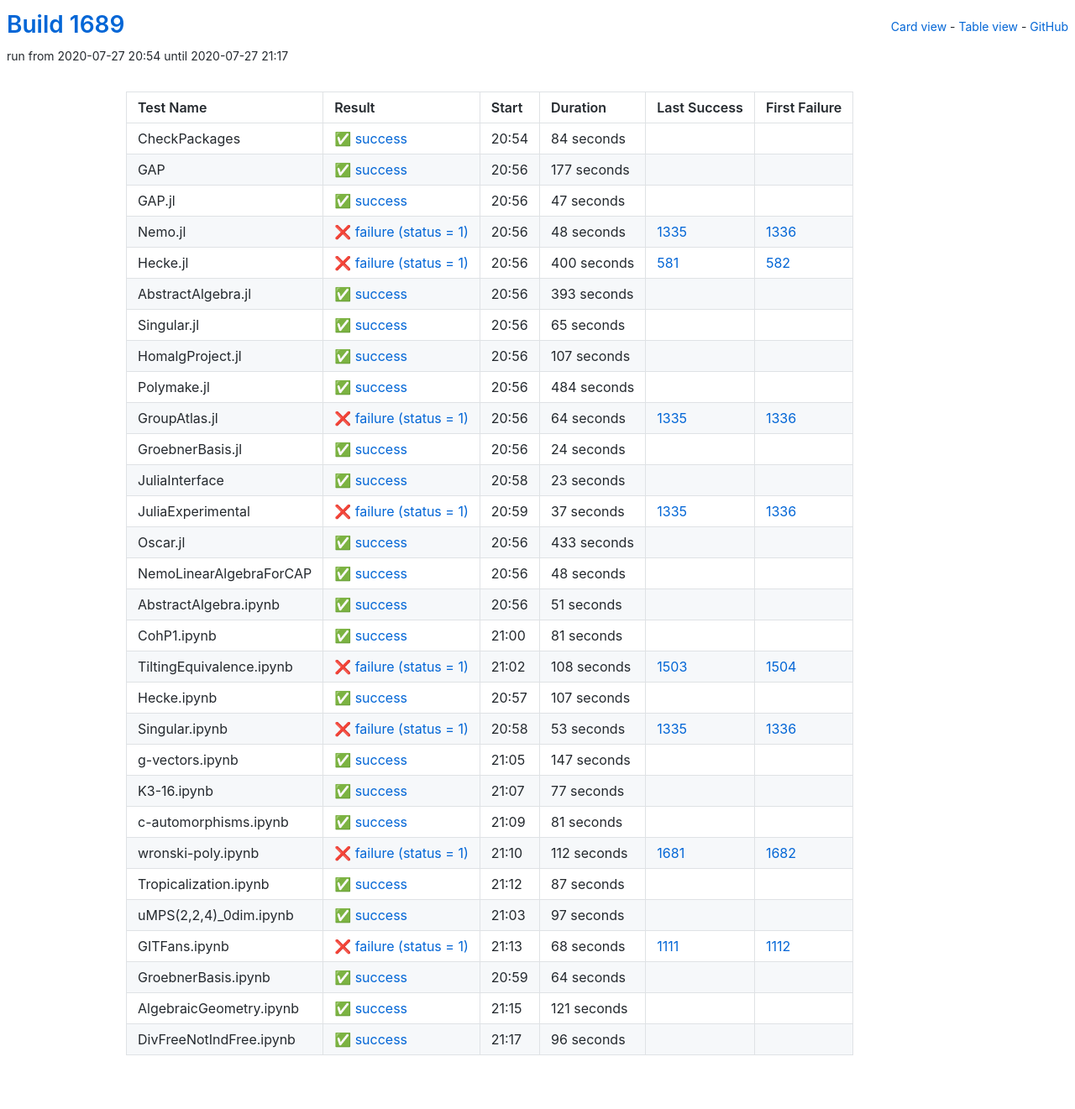
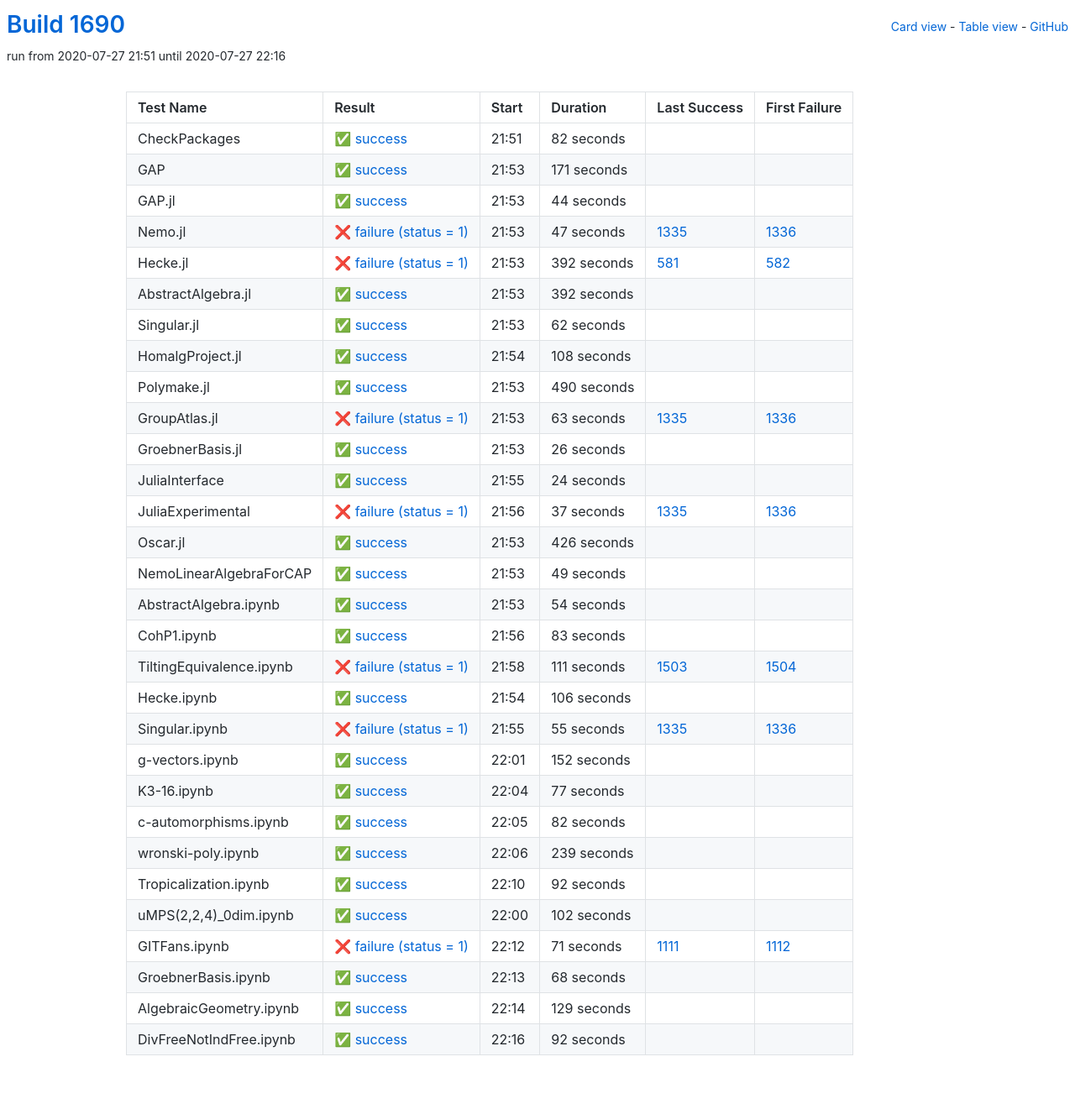
Before and after one commit to oscar-system/oscar-ci-status-1.4, a Jekyll site: the page built from table.html, in a window 1280 px wide. Shown: the whole page at 84% size. Built offline with Jekyll 4.4.1, drawn with Linux system fonts in a browser that asks for light colours.

Commit message:
Build #1690

```diff
--- a/_data/ci.yml
+++ b/_data/ci.yml
@@ -1,6 +1,6 @@
 ---
-build: 1689
-build_url: https://oscarci.mathematik.uni-kl.de/job/oscar-julia-1.4/1689/
+build: 1690
+build_url: https://oscarci.mathematik.uni-kl.de/job/oscar-julia-1.4/1690/
 job: oscar-julia-1.4
 organization: oscar-system
 repo: oscar-ci-status-1.4
@@ -8,128 +8,140 @@ repourl: https://github.com/oscar-system/oscar-ci-status-1.4
 tests:
 - name: CheckPackages
   id: checkpackages
-  log: https://oscarci.mathematik.uni-kl.de/job/oscar-julia-1.4/1689/artifact/logs/build-1689/CheckPackages.log
-  start: 2020-07-27 20:54
+  log: https://oscarci.mathematik.uni-kl.de/job/oscar-julia-1.4/1690/artifact/logs/build-1690/CheckPackages.log
+  start: 2020-07-27 21:51
   success: true
   exitcode: 0
   status: success
-  duration: 84
+  duration: 82
   last_success: false
   last_success_url:
   first_failure: false
   first_failure_url:
 - name: GAP
   id: gap
-  log: https://oscarci.mathematik.uni-kl.de/job/oscar-julia-1.4/1689/artifact/logs/build-1689/GAP.log
-  start: 2020-07-27 20:56
+  log: https://oscarci.mathematik.uni-kl.de/job/oscar-julia-1.4/1690/artifact/logs/build-1690/GAP.log
+  start: 2020-07-27 21:53
   success: true
   exitcode: 0
   status: success
-  duration: 177
+  duration: 171
   last_success: false
   last_success_url:
   first_failure: false
   first_failure_url:
 - name: GAP.jl
   id: gap-jl
-  log: https://oscarci.mathematik.uni-kl.de/job/oscar-julia-1.4/1689/artifact/logs/build-1689/GAP.jl.log
-  start: 2020-07-27 20:56
+  log: https://oscarci.mathematik.uni-kl.de/job/oscar-julia-1.4/1690/artifact/logs/build-1690/GAP.jl.log
+  start: 2020-07-27 21:53
   success: true
   exitcode: 0
   status: success
-  duration: 47
+  duration: 44
   last_success: false
   last_success_url:
   first_failure: false
   first_failure_url:
 - name: Nemo.jl
   id: nemo-jl
-  log: https://oscarci.mathematik.uni-kl.de/job/oscar-julia-1.4/1689/artifact/logs/build-1689/Nemo.jl.log
-  start: 2020-07-27 20:56
+  log: https://oscarci.mathematik.uni-kl.de/job/oscar-julia-1.4/1690/artifact/logs/build-1690/Nemo.jl.log
+  start: 2020-07-27 21:53
   success: false
   exitcode: 1
   status: failure
-  duration: 48
+  duration: 47
   last_success: 1335
   last_success_url: https://oscarci.mathematik.uni-kl.de/job/oscar-julia-1.4/1335/
   first_failure: 1336
   first_failure_url: https://oscarci.mathematik.uni-kl.de/job/oscar-julia-1.4/1336/
 - name: Hecke.jl
   id: hecke-jl
-  log: https://oscarci.mathematik.uni-kl.de/job/oscar-julia-1.4/1689/artifact/logs/build-1689/Hecke.jl.log
-  start: 2020-07-27 20:56
+  log: https://oscarci.mathematik.uni-kl.de/job/oscar-julia-1.4/1690/artifact/logs/build-1690/Hecke.jl.log
+  start: 2020-07-27 21:53
   success: false
   exitcode: 1
   status: failure
-  duration: 400
+  duration: 392
   last_success: 581
   last_success_url: https://oscarci.mathematik.uni-kl.de/job/oscar-julia-1.4/581/
   first_failure: 582
   first_failure_url: https://oscarci.mathematik.uni-kl.de/job/oscar-julia-1.4/582/
 - name: AbstractAlgebra.jl
   id: abstractalgebra-jl
-  log: https://oscarci.mathematik.uni-kl.de/job/oscar-julia-1.4/1689/artifact/logs/build-1689/AbstractAlgebra.jl.log
-  start: 2020-07-27 20:56
+  log: https://oscarci.mathematik.uni-kl.de/job/oscar-julia-1.4/1690/artifact/logs/build-1690/AbstractAlgebra.jl.log
+  start: 2020-07-27 21:53
   success: true
   exitcode: 0
   status: success
-  duration: 393
+  duration: 392
   last_success: false
   last_success_url:
   first_failure: false
   first_failure_url:
 - name: Singular.jl
   id: singular-jl
-  log: https://oscarci.mathematik.uni-kl.de/job/oscar-julia-1.4/1689/artifact/logs/build-1689/Singular.jl.log
-  start: 2020-07-27 20:56
+  log: https://oscarci.mathematik.uni-kl.de/job/oscar-julia-1.4/1690/artifact/logs/build-1690/Singular.jl.log
+  start: 2020-07-27 21:53
   success: true
   exitcode: 0
   status: success
-  duration: 65
+  duration: 62
   last_success: false
   last_success_url:
   first_failure: false
   first_failure_url:
 - name: HomalgProject.jl
   id: homalgproject-jl
-  log: https://oscarci.mathematik.uni-kl.de/job/oscar-julia-1.4/1689/artifact/logs/build-1689/HomalgProject.jl.log
-  start: 2020-07-27 20:56
+  log: https://oscarci.mathematik.uni-kl.de/job/oscar-julia-1.4/1690/artifact/logs/build-1690/HomalgProject.jl.log
+  start: 2020-07-27 21:54
   success: true
   exitcode: 0
   status: success
-  duration: 107
+  duration: 108
   last_success: false
   last_success_url:
   first_failure: false
   first_failure_url:
 - name: Polymake.jl
   id: polymake-jl
-  log: https://oscarci.mathematik.uni-kl.de/job/oscar-julia-1.4/1689/artifact/logs/build-1689/Polymake.jl.log
-  start: 2020-07-27 20:56
+  log: https://oscarci.mathematik.uni-kl.de/job/oscar-julia-1.4/1690/artifact/logs/build-1690/Polymake.jl.log
+  start: 2020-07-27 21:53
   success: true
   exitcode: 0
   status: success
-  duration: 484
+  duration: 490
   last_success: false
   last_success_url:
   first_failure: false
   first_failure_url:
 - name: GroupAtlas.jl
   id: groupatlas-jl
-  log: https://oscarci.mathematik.uni-kl.de/job/oscar-julia-1.4/1689/artifact/logs/build-1689/GroupAtlas.jl.log
-  start: 2020-07-27 20:56
+  log: https://oscarci.mathematik.uni-kl.de/job/oscar-julia-1.4/1690/artifact/logs/build-1690/GroupAtlas.jl.log
+  start: 2020-07-27 21:53
   success: false
   exitcode: 1
   status: failure
-  duration: 64
+  duration: 63
   last_success: 1335
   last_success_url: https://oscarci.mathematik.uni-kl.de/job/oscar-julia-1.4/1335/
   first_failure: 1336
   first_failure_url: https://oscarci.mathematik.uni-kl.de/job/oscar-julia-1.4/1336/
 - name: GroebnerBasis.jl
   id: groebnerbasis-jl
-  log: https://oscarci.mathematik.uni-kl.de/job/oscar-julia-1.4/1689/artifact/logs/build-1689/GroebnerBasis.jl.log
-  start: 2020-07-27 20:56
+  log: https://oscarci.mathematik.uni-kl.de/job/oscar-julia-1.4/1690/artifact/logs/build-1690/GroebnerBasis.jl.log
+  start: 2020-07-27 21:53
+  success: true
+  exitcode: 0
+  status: success
+  duration: 26
+  last_success: false
+  last_success_url:
+  first_failure: false
+  first_failure_url:
+- name: JuliaInterface
+  id: juliainterface
+  log: https://oscarci.mathematik.uni-kl.de/job/oscar-julia-1.4/1690/artifact/logs/build-1690/JuliaInterface.log
+  start: 2020-07-27 21:55
   success: true
   exitcode: 0
   status: success
@@ -138,22 +150,10 @@ tests:
   last_success_url:
   first_failure: false
   first_failure_url:
-- name: JuliaInterface
-  id: juliainterface
-  log: https://oscarci.mathematik.uni-kl.de/job/oscar-julia-1.4/1689/artifact/logs/build-1689/JuliaInterface.log
-  start: 2020-07-27 20:58
-  success: true
-  exitcode: 0
-  status: success
-  duration: 23
-  last_success: false
-  last_success_url:
-  first_failure: false
-  first_failure_url:
 - name: JuliaExperimental
   id: juliaexperimental
-  log: https://oscarci.mathematik.uni-kl.de/job/oscar-julia-1.4/1689/artifact/logs/build-1689/JuliaExperimental.log
-  start: 2020-07-27 20:59
+  log: https://oscarci.mathematik.uni-kl.de/job/oscar-julia-1.4/1690/artifact/logs/build-1690/JuliaExperimental.log
+  start: 2020-07-27 21:56
   success: false
   exitcode: 1
   status: failure
@@ -164,104 +164,104 @@ tests:
   first_failure_url: https://oscarci.mathematik.uni-kl.de/job/oscar-julia-1.4/1336/
 - name: Oscar.jl
   id: oscar-jl
-  log: https://oscarci.mathematik.uni-kl.de/job/oscar-julia-1.4/1689/artifact/logs/build-1689/Oscar.jl.log
-  start: 2020-07-27 20:56
+  log: https://oscarci.mathematik.uni-kl.de/job/oscar-julia-1.4/1690/artifact/logs/build-1690/Oscar.jl.log
+  start: 2020-07-27 21:53
   success: true
   exitcode: 0
   status: success
-  duration: 433
+  duration: 426
   last_success: false
   last_success_url:
   first_failure: false
   first_failure_url:
 - name: NemoLinearAlgebraForCAP
   id: nemolinearalgebraforcap
-  log: https://oscarci.mathematik.uni-kl.de/job/oscar-julia-1.4/1689/artifact/logs/build-1689/NemoLinearAlgebraForCAP.log
-  start: 2020-07-27 20:56
+  log: https://oscarci.mathematik.uni-kl.de/job/oscar-julia-1.4/1690/artifact/logs/build-1690/NemoLinearAlgebraForCAP.log
+  start: 2020-07-27 21:53
   success: true
   exitcode: 0
   status: success
-  duration: 48
+  duration: 49
   last_success: false
   last_success_url:
   first_failure: false
   first_failure_url:
 - name: AbstractAlgebra.ipynb
   id: abstractalgebra-ipynb
-  log: https://oscarci.mathematik.uni-kl.de/job/oscar-julia-1.4/1689/artifact/logs/build-1689/AbstractAlgebra.ipynb.log
-  start: 2020-07-27 20:56
+  log: https://oscarci.mathematik.uni-kl.de/job/oscar-julia-1.4/1690/artifact/logs/build-1690/AbstractAlgebra.ipynb.log
+  start: 2020-07-27 21:53
   success: true
   exitcode: 0
   status: success
-  duration: 51
+  duration: 54
   last_success: false
   last_success_url:
   first_failure: false
   first_failure_url:
 - name: CohP1.ipynb
   id: cohp1-ipynb
-  log: https://oscarci.mathematik.uni-kl.de/job/oscar-julia-1.4/1689/artifact/logs/build-1689/CohP1.ipynb.log
-  start: 2020-07-27 21:00
+  log: https://oscarci.mathematik.uni-kl.de/job/oscar-julia-1.4/1690/artifact/logs/build-1690/CohP1.ipynb.log
+  start: 2020-07-27 21:56
   success: true
   exitcode: 0
   status: success
-  duration: 81
+  duration: 83
   last_success: false
   last_success_url:
   first_failure: false
   first_failure_url:
 - name: TiltingEquivalence.ipynb
   id: tiltingequivalence-ipynb
-  log: https://oscarci.mathematik.uni-kl.de/job/oscar-julia-1.4/1689/artifact/logs/build-1689/TiltingEquivalence.ipynb.log
-  start: 2020-07-27 21:02
+  log: https://oscarci.mathematik.uni-kl.de/job/oscar-julia-1.4/1690/artifact/logs/build-1690/TiltingEquivalence.ipynb.log
+  start: 2020-07-27 21:58
   success: false
   exitcode: 1
   status: failure
-  duration: 108
+  duration: 111
   last_success: 1503
   last_success_url: https://oscarci.mathematik.uni-kl.de/job/oscar-julia-1.4/1503/
   first_failure: 1504
   first_failure_url: https://oscarci.mathematik.uni-kl.de/job/oscar-julia-1.4/1504/
 - name: Hecke.ipynb
   id: hecke-ipynb
-  log: https://oscarci.mathematik.uni-kl.de/job/oscar-julia-1.4/1689/artifact/logs/build-1689/Hecke.ipynb.log
-  start: 2020-07-27 20:57
+  log: https://oscarci.mathematik.uni-kl.de/job/oscar-julia-1.4/1690/artifact/logs/build-1690/Hecke.ipynb.log
+  start: 2020-07-27 21:54
   success: true
   exitcode: 0
   status: success
-  duration: 107
+  duration: 106
   last_success: false
   last_success_url:
   first_failure: false
   first_failure_url:
 - name: Singular.ipynb
   id: singular-ipynb
-  log: https://oscarci.mathematik.uni-kl.de/job/oscar-julia-1.4/1689/artifact/logs/build-1689/Singular.ipynb.log
-  start: 2020-07-27 20:58
+  log: https://oscarci.mathematik.uni-kl.de/job/oscar-julia-1.4/1690/artifact/logs/build-1690/Singular.ipynb.log
+  start: 2020-07-27 21:55
   success: false
   exitcode: 1
   status: failure
-  duration: 53
+  duration: 55
   last_success: 1335
   last_success_url: https://oscarci.mathematik.uni-kl.de/job/oscar-julia-1.4/1335/
   first_failure: 1336
   first_failure_url: https://oscarci.mathematik.uni-kl.de/job/oscar-julia-1.4/1336/
 - name: g-vectors.ipynb
   id: g-vectors-ipynb
-  log: https://oscarci.mathematik.uni-kl.de/job/oscar-julia-1.4/1689/artifact/logs/build-1689/g-vectors.ipynb.log
-  start: 2020-07-27 21:05
+  log: https://oscarci.mathematik.uni-kl.de/job/oscar-julia-1.4/1690/artifact/logs/build-1690/g-vectors.ipynb.log
+  start: 2020-07-27 22:01
   success: true
   exitcode: 0
   status: success
-  duration: 147
+  duration: 152
   last_success: false
   last_success_url:
   first_failure: false
   first_failure_url:
 - name: K3-16.ipynb
   id: k3-16-ipynb
-  log: https://oscarci.mathematik.uni-kl.de/job/oscar-julia-1.4/1689/artifact/logs/build-1689/K3-16.ipynb.log
-  start: 2020-07-27 21:07
+  log: https://oscarci.mathematik.uni-kl.de/job/oscar-julia-1.4/1690/artifact/logs/build-1690/K3-16.ipynb.log
+  start: 2020-07-27 22:04
   success: true
   exitcode: 0
   status: success
@@ -272,96 +272,96 @@ tests:
   first_failure_url:
 - name: c-automorphisms.ipynb
   id: c-automorphisms-ipynb
-  log: https://oscarci.mathematik.uni-kl.de/job/oscar-julia-1.4/1689/artifact/logs/build-1689/c-automorphisms.ipynb.log
-  start: 2020-07-27 21:09
+  log: https://oscarci.mathematik.uni-kl.de/job/oscar-julia-1.4/1690/artifact/logs/build-1690/c-automorphisms.ipynb.log
+  start: 2020-07-27 22:05
   success: true
   exitcode: 0
   status: success
-  duration: 81
+  duration: 82
   last_success: false
   last_success_url:
   first_failure: false
   first_failure_url:
 - name: wronski-poly.ipynb
   id: wronski-poly-ipynb
-  log: https://oscarci.mathematik.uni-kl.de/job/oscar-julia-1.4/1689/artifact/logs/build-1689/wronski-poly.ipynb.log
-  start: 2020-07-27 21:10
-  success: false
-  exitcode: 1
-  status: failure
-  duration: 112
-  last_success: 1681
-  last_success_url: https://oscarci.mathematik.uni-kl.de/job/oscar-julia-1.4/1681/
-  first_failure: 1682
-  first_failure_url: https://oscarci.mathematik.uni-kl.de/job/oscar-julia-1.4/1682/
-- name: Tropicalization.ipynb
-  id: tropicalization-ipynb
-  log: https://oscarci.mathematik.uni-kl.de/job/oscar-julia-1.4/1689/artifact/logs/build-1689/Tropicalization.ipynb.log
-  start: 2020-07-27 21:12
+  log: https://oscarci.mathematik.uni-kl.de/job/oscar-julia-1.4/1690/artifact/logs/build-1690/wronski-poly.ipynb.log
+  start: 2020-07-27 22:06
   success: true
   exitcode: 0
   status: success
-  duration: 87
+  duration: 239
+  last_success: false
+  last_success_url:
+  first_failure: false
+  first_failure_url:
+- name: Tropicalization.ipynb
+  id: tropicalization-ipynb
+  log: https://oscarci.mathematik.uni-kl.de/job/oscar-julia-1.4/1690/artifact/logs/build-1690/Tropicalization.ipynb.log
+  start: 2020-07-27 22:10
+  success: true
+  exitcode: 0
+  status: success
+  duration: 92
   last_success: false
   last_success_url:
   first_failure: false
   first_failure_url:
 - name: uMPS(2,2,4)_0dim.ipynb
   id: umps-2-2-4-0dim-ipynb
-  log: https://oscarci.mathematik.uni-kl.de/job/oscar-julia-1.4/1689/artifact/logs/build-1689/uMPS-2-2-4-_0dim.ipynb.log
-  start: 2020-07-27 21:03
+  log: https://oscarci.mathematik.uni-kl.de/job/oscar-julia-1.4/1690/artifact/logs/build-1690/uMPS-2-2-4-_0dim.ipynb.log
+  start: 2020-07-27 22:00
   success: true
   exitcode: 0
   status: success
-  duration: 97
+  duration: 102
   last_success: false
   last_success_url:
   first_failure: false
   first_failure_url:
 - name: GITFans.ipynb
   id: gitfans-ipynb
-  log: https://oscarci.mathematik.uni-kl.de/job/oscar-julia-1.4/1689/artifact/logs/build-1689/GITFans.ipynb.log
-  start: 2020-07-27 21:13
+  log: https://oscarci.mathematik.uni-kl.de/job/oscar-julia-1.4/1690/artifact/logs/build-1690/GITFans.ipynb.log
+  start: 2020-07-27 22:12
   success: false
   exitcode: 1
   status: failure
-  duration: 68
+  duration: 71
   last_success: 1111
   last_success_url: https://oscarci.mathematik.uni-kl.de/job/oscar-julia-1.4/1111/
   first_failure: 1112
   first_failure_url: https://oscarci.mathematik.uni-kl.de/job/oscar-julia-1.4/1112/
 - name: GroebnerBasis.ipynb
   id: groebnerbasis-ipynb
-  log: https://oscarci.mathematik.uni-kl.de/job/oscar-julia-1.4/1689/artifact/logs/build-1689/GroebnerBasis.ipynb.log
-  start: 2020-07-27 20:59
+  log: https://oscarci.mathematik.uni-kl.de/job/oscar-julia-1.4/1690/artifact/logs/build-1690/GroebnerBasis.ipynb.log
+  start: 2020-07-27 22:13
   success: true
   exitcode: 0
   status: success
-  duration: 64
+  duration: 68
   last_success: false
   last_success_url:
   first_failure: false
   first_failure_url:
 - name: AlgebraicGeometry.ipynb
   id: algebraicgeometry-ipynb
-  log: https://oscarci.mathematik.uni-kl.de/job/oscar-julia-1.4/1689/artifact/logs/build-1689/AlgebraicGeometry.ipynb.log
-  start: 2020-07-27 21:15
+  log: https://oscarci.mathematik.uni-kl.de/job/oscar-julia-1.4/1690/artifact/logs/build-1690/AlgebraicGeometry.ipynb.log
+  start: 2020-07-27 22:14
   success: true
   exitcode: 0
   status: success
-  duration: 121
+  duration: 129
   last_success: false
   last_success_url:
   first_failure: false
   first_failure_url:
 - name: DivFreeNotIndFree.ipynb
   id: divfreenotindfree-ipynb
-  log: https://oscarci.mathematik.uni-kl.de/job/oscar-julia-1.4/1689/artifact/logs/build-1689/DivFreeNotIndFree.ipynb.log
-  start: 2020-07-27 21:17
+  log: https://oscarci.mathematik.uni-kl.de/job/oscar-julia-1.4/1690/artifact/logs/build-1690/DivFreeNotIndFree.ipynb.log
+  start: 2020-07-27 22:16
   success: true
   exitcode: 0
   status: success
-  duration: 96
+  duration: 92
   last_success: false
   last_success_url:
   first_failure: false
```
Also changed, not shown: README.md.
